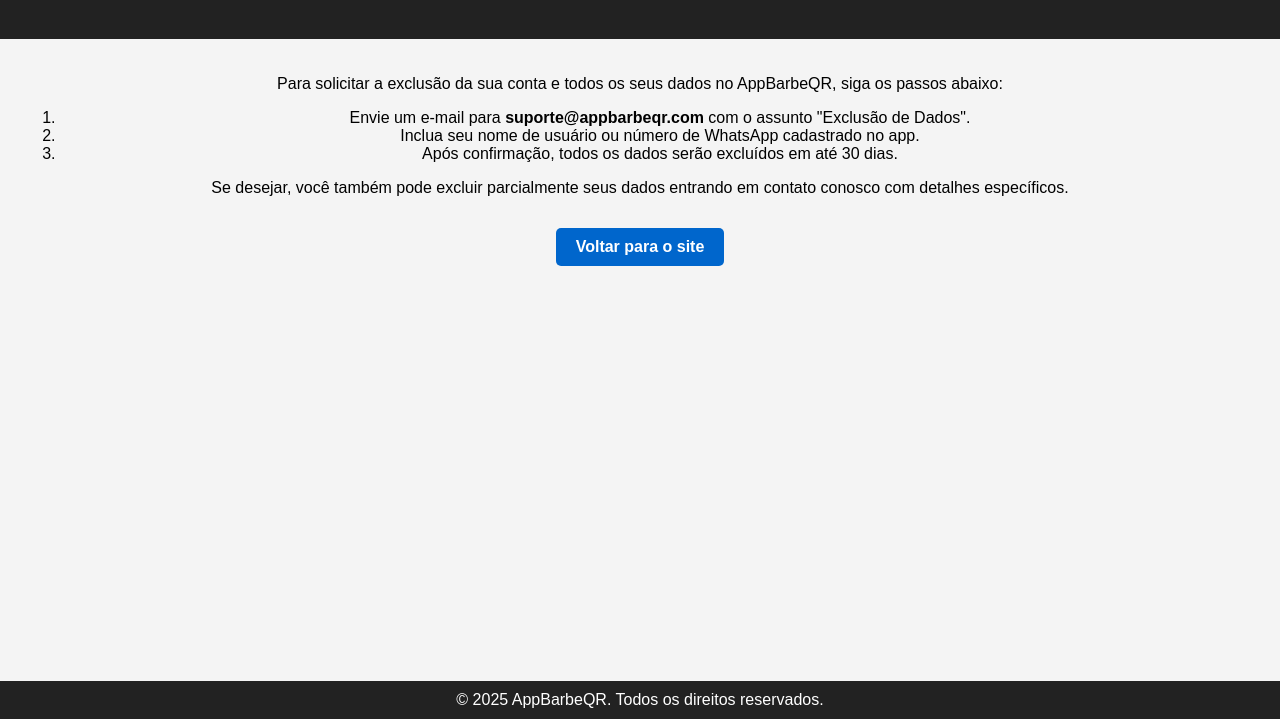
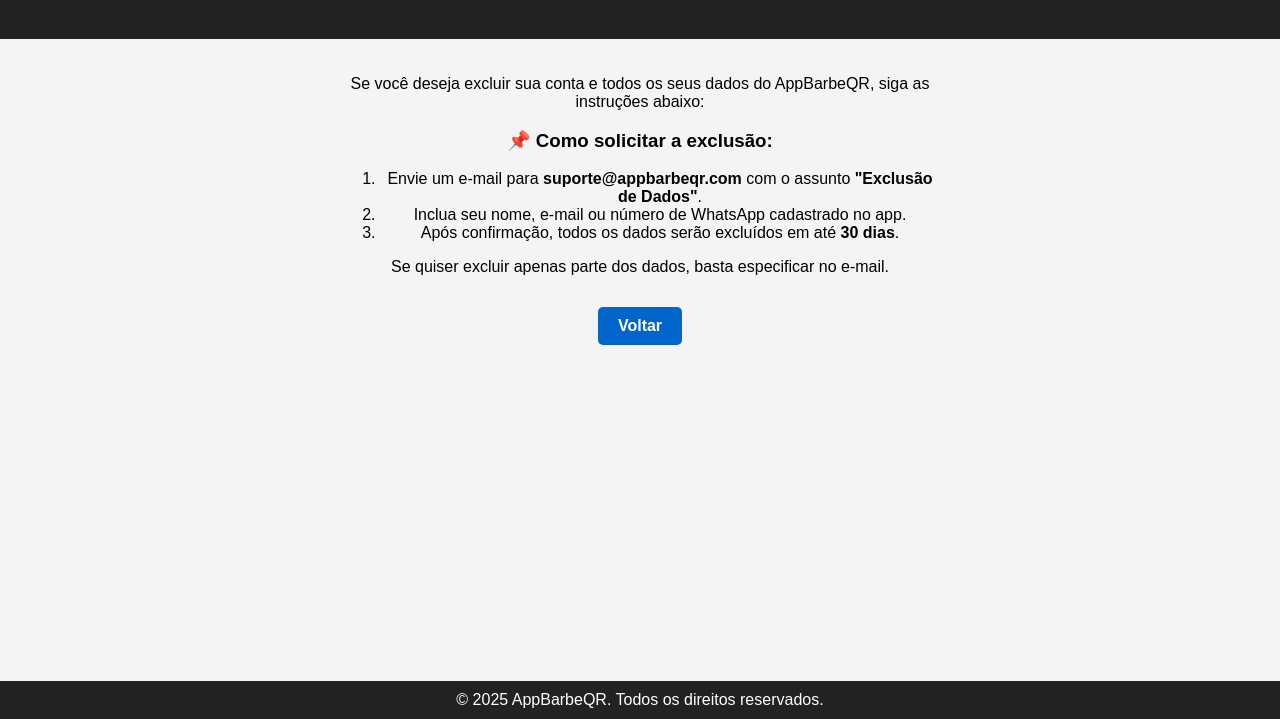
Before and after one commit to Marco471/AppBarBeQR, a website: page public/exclusao-dados.html in a window 1280 px wide. Shown: the part 81-800 px from the top of the page. Drawn offline with Linux system fonts and the light colour scheme.

Commit message:
Update exclusion instructions and improve wording

```diff
--- a/public/exclusao-dados.html
+++ b/public/exclusao-dados.html
@@ -24,6 +24,8 @@
       flex: 1;
       padding: 20px;
       text-align: center;
+      max-width: 600px;
+      margin: auto;
     }
     a {
       color: #0066cc;
@@ -38,6 +40,7 @@
       color: #fff;
       padding: 10px;
       text-align: center;
+      margin-top: 30px;
     }
     .btn {
       display: inline-block;
@@ -58,15 +61,20 @@
     <h1>Exclusão de Dados - AppBarbeQR</h1>
   </header>
   <main>
-    <p>Para solicitar a exclusão da sua conta e todos os seus dados no AppBarbeQR, siga os passos abaixo:</p>
+    <p>Se você deseja excluir sua conta e todos os seus dados do AppBarbeQR, siga as instruções abaixo:</p>
+
+    <h3>📌 Como solicitar a exclusão:</h3>
     <ol>
-      <li>Envie um e-mail para <strong>suporte@appbarbeqr.com</strong> com o assunto "Exclusão de Dados".</li>
-      <li>Inclua seu nome de usuário ou número de WhatsApp cadastrado no app.</li>
-      <li>Após confirmação, todos os dados serão excluídos em até 30 dias.</li>
+      <li>Envie um e-mail para <strong>suporte@appbarbeqr.com</strong> com o assunto <strong>"Exclusão de Dados"</strong>.</li>
+      <li>Inclua seu nome, e-mail ou número de WhatsApp cadastrado no app.</li>
+      <li>Após confirmação, todos os dados serão excluídos em até <strong>30 dias</strong>.</li>
     </ol>
-    <p>Se desejar, você também pode excluir parcialmente seus dados entrando em contato conosco com detalhes específicos.</p>
-    <a class="btn" href="index.html">Voltar para o site</a>
+
+    <p>Se quiser excluir apenas parte dos dados, basta especificar no e-mail.</p>
+
+    <a class="btn" href="index.html">Voltar</a>
   </main>
+
   <footer>
     &copy; 2025 AppBarbeQR. Todos os direitos reservados.
   </footer>
```
